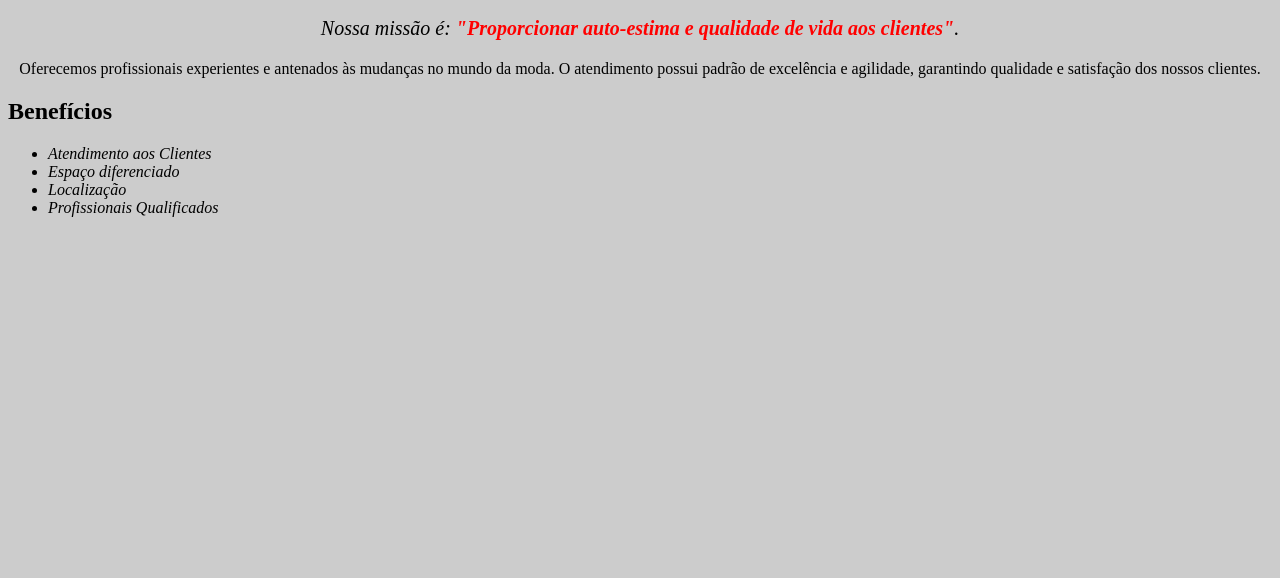
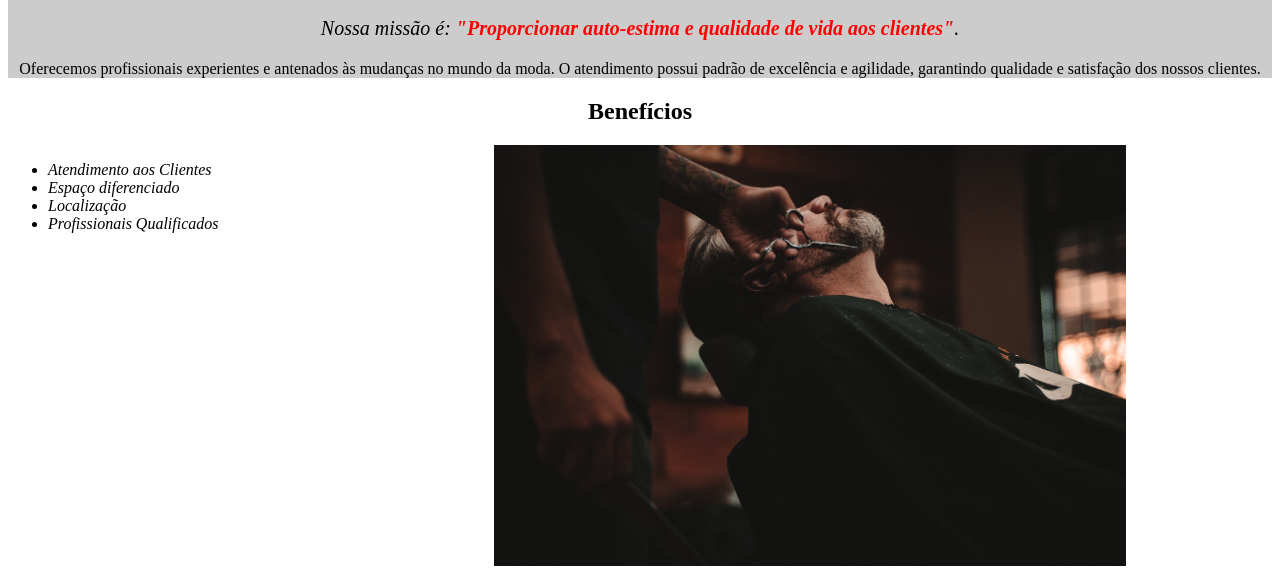
Before and after one commit to lucasamacedo/HTML_CSS, a plain HTML site: page index.html in a window 1280 px wide. Shown: the part 605-1183 px from the top of the page. Before the commit the page ends 838 px from the top, so only its background shows below. Drawn offline with Linux system fonts and the light colour scheme.

Commit message:
Adicionando imagem nos beneficios e modificando design da lista de beneficios

```diff
--- a/index.html
+++ b/index.html
@@ -8,7 +8,7 @@
 
     <body>
         <img id="banner" src="banner.jpg">
-
+        <div class="principal">
             <h1>Sobre a Barbearia Alura</h1>
 
             <p>Localizada no coração da cidade a <strong>Barbearia Alura</strong> traz para o mercado o que há de melhor para o seu cabelo e barba.
@@ -18,7 +18,9 @@
 
             <p>Oferecemos profissionais experientes e antenados às mudanças no mundo da moda.
                 O atendimento possui padrão de excelência e agilidade, garantindo qualidade e satisfação dos nossos clientes.</p>
+        </div>
 
+        <div class="beneficios">
             <h2>Benefícios</h2>
 
             <ul>
@@ -27,5 +29,8 @@
                 <li class="itens">Localização</li>
                 <li class="itens">Profissionais Qualificados</li>
             </ul>
+
+            <img src="beneficios.jpg" class="imagembeneficios">
+        </div>
     </body>
 </html>
--- a/style.css
+++ b/style.css
@@ -1,9 +1,14 @@
 body {
-    background-color: #CCC;
+
 }
 #banner {
     width: 100%;
 }
+
+.principal{
+    background-color: #CCC;
+}
+
 h1 {
     text-align: center;
 }
@@ -20,6 +25,25 @@ em strong {
     color: red;
 }
 
-.itens{
+.itens {
     font-style: italic;
 }
+
+.beneficios {
+    background: #FFFFFF;
+}
+
+h2{
+    text-align: center;
+}
+
+ul {
+    display: inline-block;
+    vertical-align: top;
+    width: 20%;
+    margin-right: 15%;
+}
+
+.imagembeneficios {
+    width: 50%;
+}
```
Also changed, not shown: beneficios.jpg (added). Lines whose indentation alone changed are shown as unchanged.
